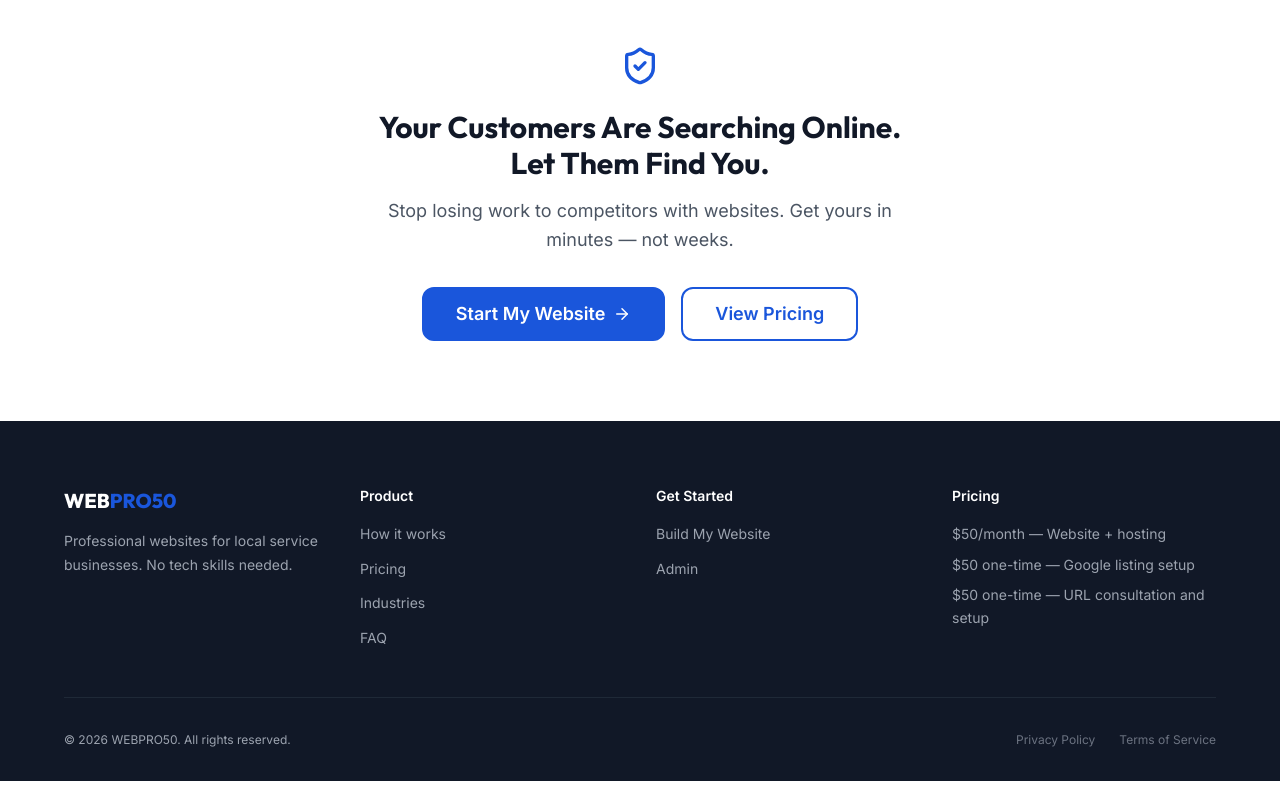
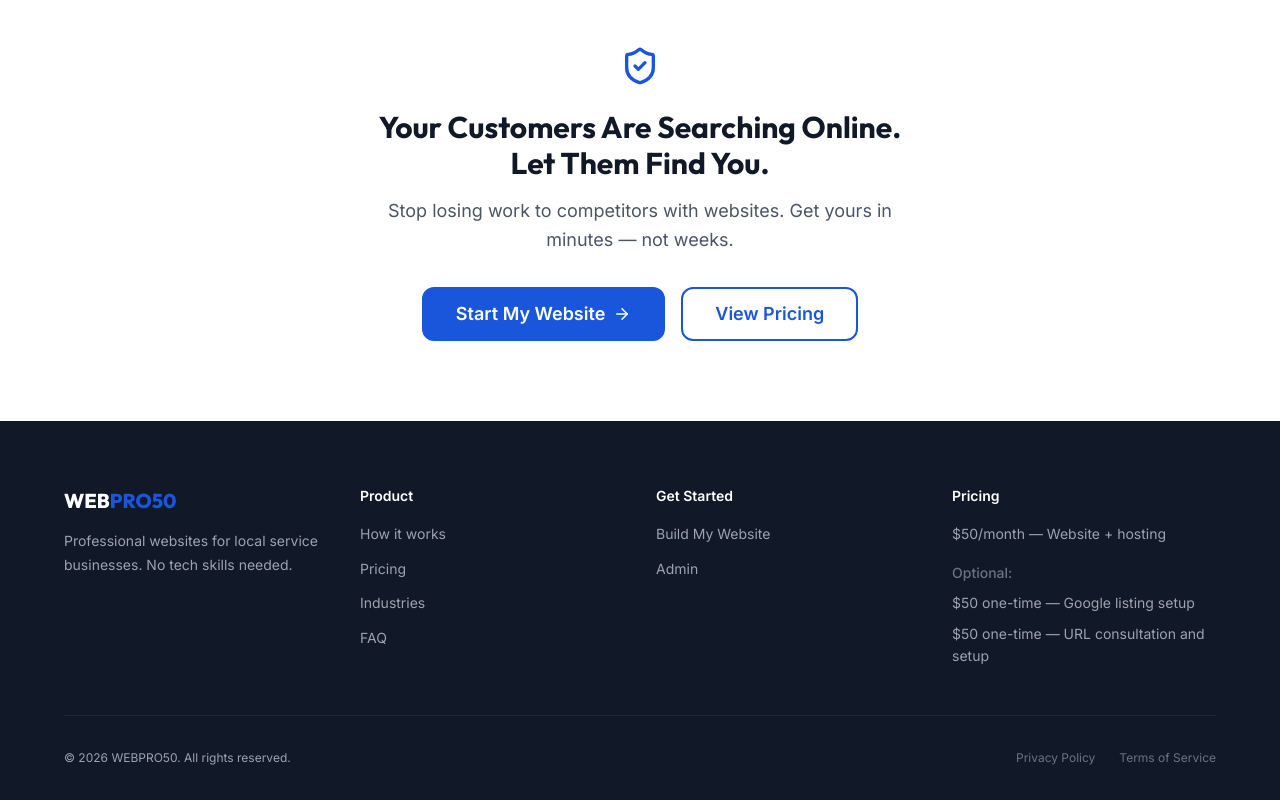
Before and after one commit to DAGarnish/proservice, a Next.js app: page / in a window 1280 px wide. Shown: the part 4549-5349 px from the top of the page. Built offline with nearby package versions, Linux system fonts and the light colour scheme.

Commit message:
Add Optional header to footer pricing

```diff
--- a/app/layout.tsx
+++ b/app/layout.tsx
@@ -149,6 +149,7 @@ function Footer() {
             </div>
             <div style={{ fontSize: 'var(--text-sm)', display: 'flex', flexDirection: 'column', gap: 'var(--space-2)' }}>
               <span>$50/month — Website + hosting</span>
+              <span style={{ marginTop: 'var(--space-2)', color: 'var(--color-gray-500)', fontWeight: 500 }}>Optional:</span>
               <span>$50 one-time — Google listing setup</span>
               <span>$50 one-time — URL consultation and setup</span>
             </div>
```
